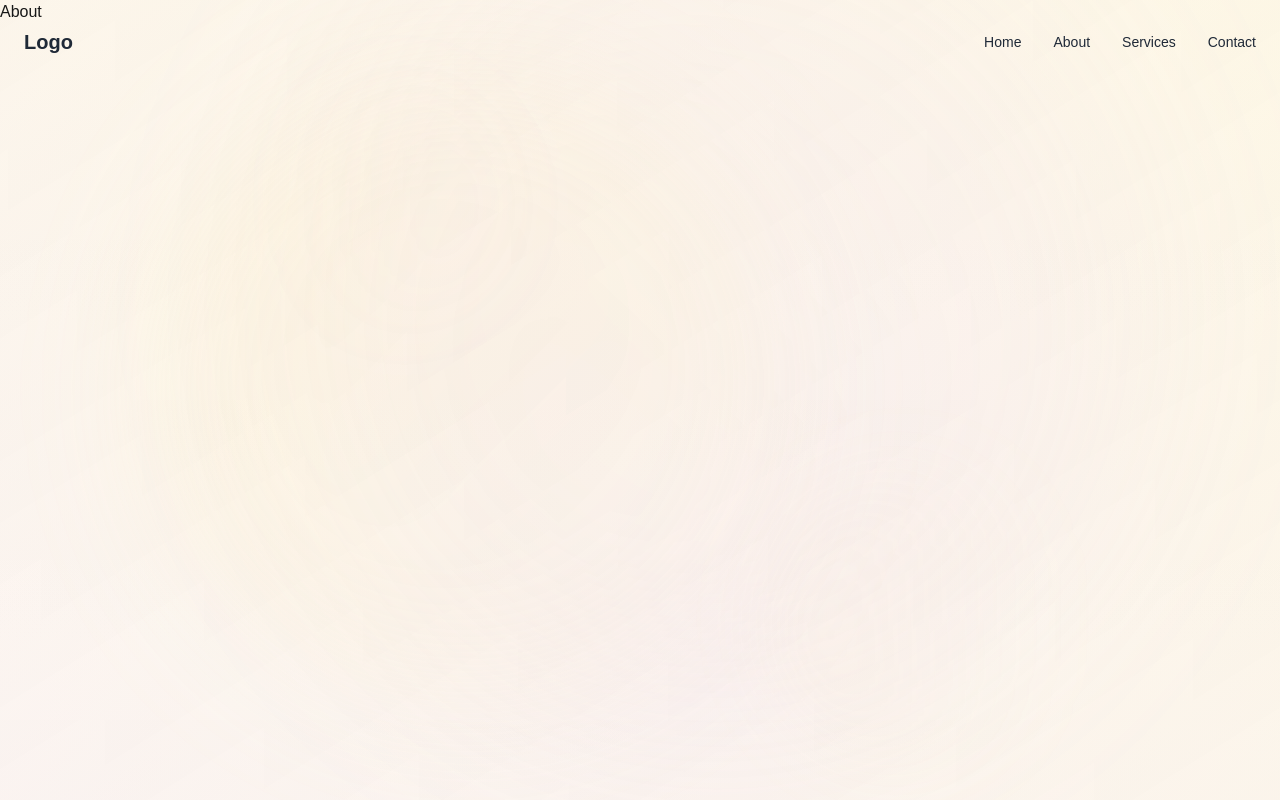
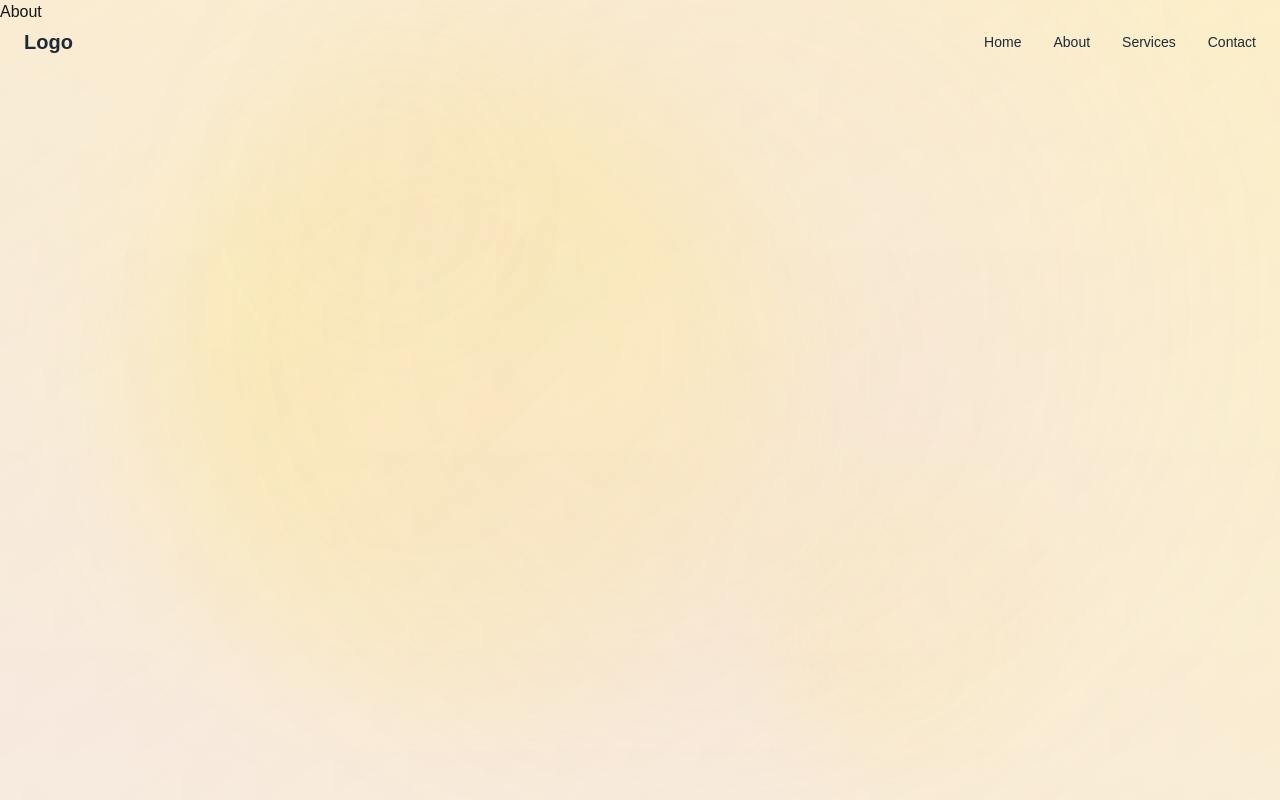
Before and after one commit to wrule/next-1, a Next.js app: page /about in a window 1280 px wide. Built offline with nearby package versions, Linux system fonts and the light colour scheme.

Commit message:
背景完成

```diff
--- a/src/components/AnimatedBackground/index.tsx
+++ b/src/components/AnimatedBackground/index.tsx
@@ -1,14 +1,13 @@
-
 const AnimatedBackground = () => {
   return (
-    <div className="fixed inset-0 -z-10 overflow-hidden bg-gradient-to-br from-primary-100/50 to-purple-100/40">
-      {/* 主动态背景 - 优雅的双色渐变 */}
+    <div className="fixed inset-0 -z-10 overflow-hidden bg-gradient-to-br from-primary-200/50 to-purple-200/35">
+      {/* 主动态背景 - 减弱紫色的存在感 */}
       <div
         className="
           absolute inset-0
           bg-[length:400%_400%]
           animate-gradient-x
-          bg-gradient-to-r from-primary-200/30 via-purple-200/25 to-primary-200/30
+          bg-gradient-to-r from-primary-300/40 via-purple-300/25 to-primary-300/40
         "
       />
 
@@ -19,19 +18,19 @@ const AnimatedBackground = () => {
           className="
             absolute left-[10%] top-[15%]
             w-[600px] h-[600px]
-            bg-gradient-to-br from-primary-300/40 via-primary-200/35 to-primary-100/30
+            bg-gradient-to-br from-primary-500/45 via-primary-400/40 to-primary-300/35
             rounded-full
             blur-3xl
             animate-blob
             mix-blend-soft-light
           "
         />
-        {/* 大型紫色光斑 */}
+        {/* 柔和的紫色光斑 */}
         <div
           className="
             absolute right-[10%] bottom-[15%]
             w-[800px] h-[800px]
-            bg-gradient-to-tr from-purple-400/25 via-purple-300/20 to-purple-200/15
+            bg-gradient-to-tr from-purple-400/20 via-purple-300/18 to-purple-200/15
             rounded-full
             blur-[100px]
             animate-blob-reverse
@@ -46,7 +45,7 @@ const AnimatedBackground = () => {
           className="
             absolute left-[60%] top-[60%]
             w-[300px] h-[300px]
-            bg-gradient-to-r from-primary-200/20 to-transparent
+            bg-gradient-to-r from-primary-400/25 to-primary-300/15
             rounded-full
             blur-2xl
             animate-float
@@ -57,7 +56,7 @@ const AnimatedBackground = () => {
           className="
             absolute right-[60%] bottom-[60%]
             w-[250px] h-[250px]
-            bg-gradient-to-l from-purple-300/15 to-transparent
+            bg-gradient-to-l from-purple-300/15 to-purple-200/10
             rounded-full
             blur-2xl
             animate-float-reverse
@@ -70,7 +69,7 @@ const AnimatedBackground = () => {
       <div
         className="
           absolute inset-0
-          bg-gradient-to-t from-white/[0.02] to-transparent
+          bg-gradient-to-t from-white/[0.03] to-transparent
           mix-blend-overlay
         "
       />
```
